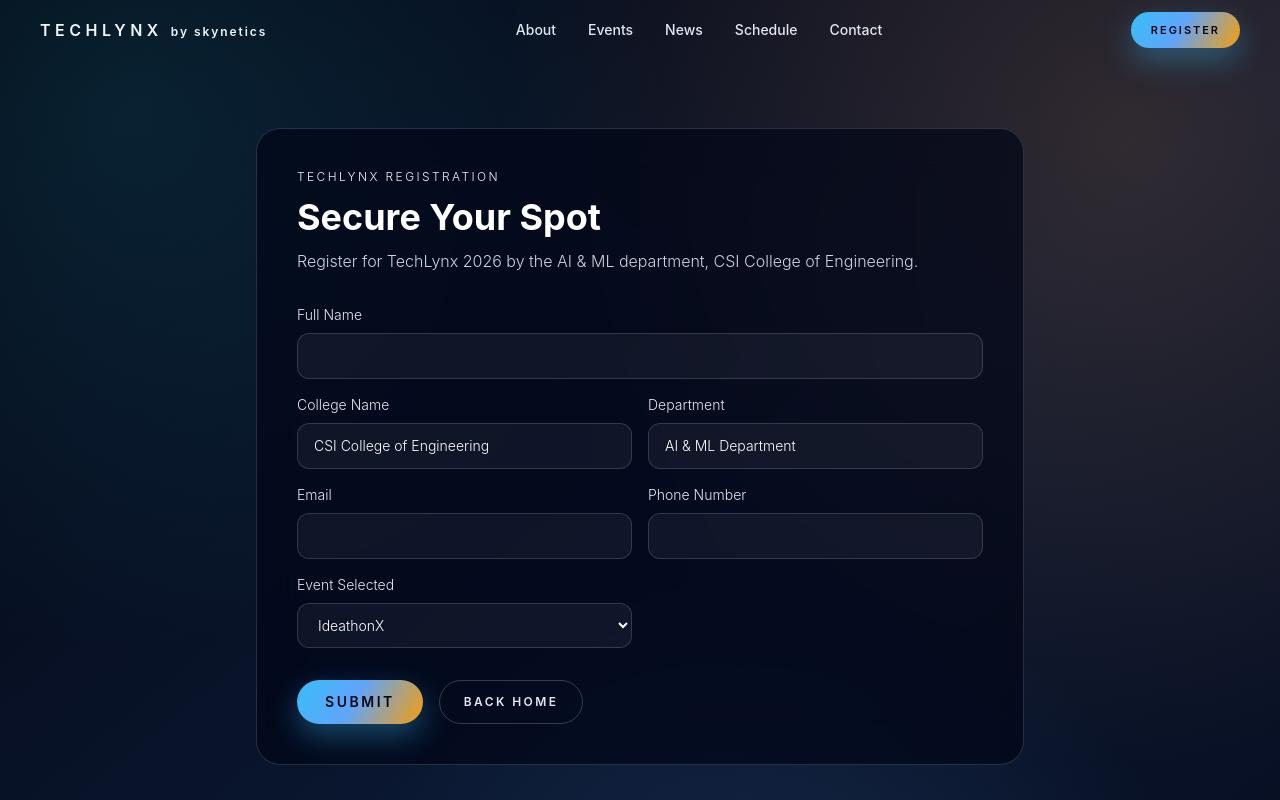
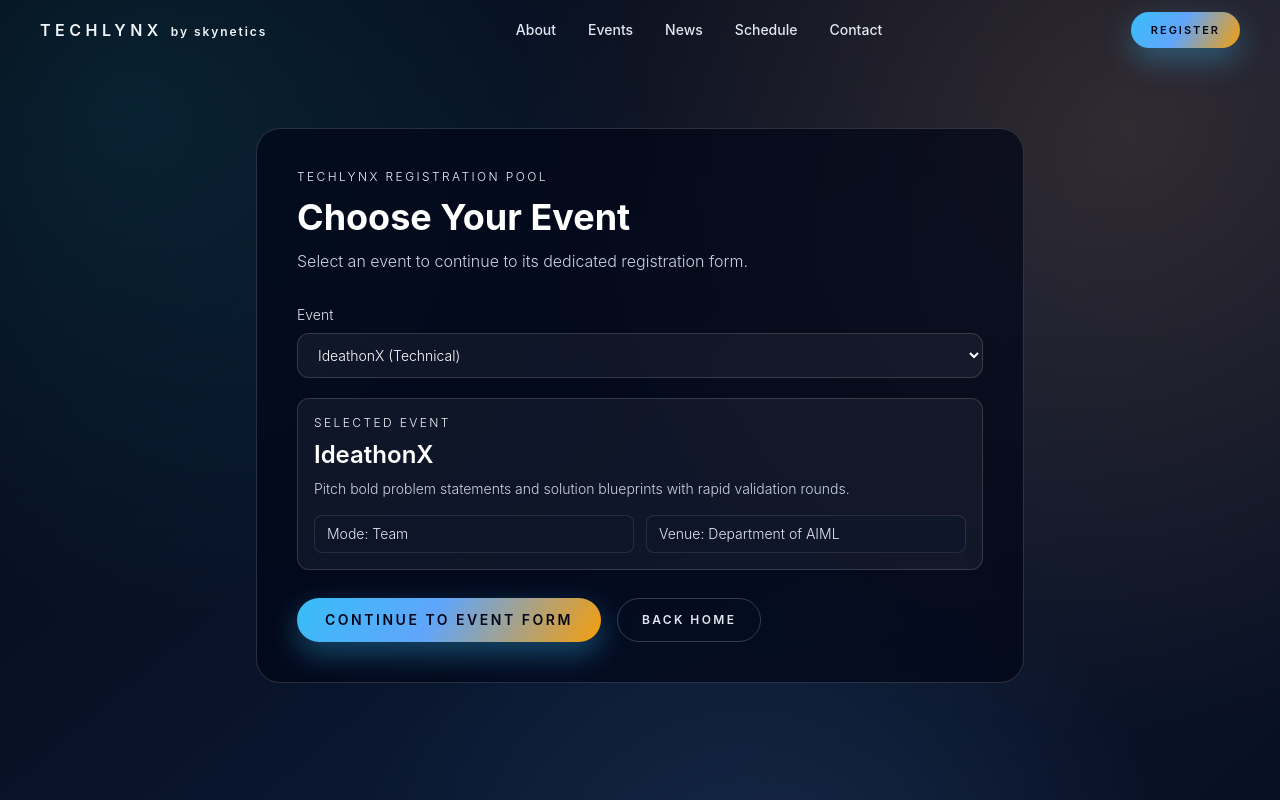
Before and after one commit to gh0st0706/symposium-ML, a React (Vite) app: page /register in a window 1280 px wide. Shown: the top 800 px of the page. Built offline with nearby package versions, Linux system fonts and the light colour scheme.

Commit message:
Wire event-specific registration forms and update event content

```diff
--- a/src/data/events.js
+++ b/src/data/events.js
@@ -2,12 +2,22 @@ import esportsFloatOne from "../assets/1.jpeg";
 import esportsFloatTwo from "../assets/2.jpeg";
 import esportsFloatThree from "../assets/3.jpeg";
 import dogeImage from "../assets/doge.jpeg";
-import reelsIcon from "../assets/Instagram Reels icon in iOS Style.jpeg";
 import lightBulbImage from "../assets/ideathon-bulb.jpeg";
 import laptopHandsImage from "../assets/prompting-laptop.jpeg";
 import promptWordsImage from "../assets/prompting-words.jpeg";
 import talentShowImage from "../assets/talent-show.jpeg";
 import shortFilmImage from "../assets/short-film.jpeg";
+
+const registrationForms = {
+  ideathonx: "https://forms.gle/rqMhA4mUvf7mWLtZ7",
+  "paper-presentation": "https://forms.gle/fwWqcAWQK5K1ZFg68",
+  "algo-auction": "https://forms.gle/FCZkyZnJfdbvfR5g6",
+  prompting: "https://forms.gle/REPLACE_PROMPTING_FORM",
+  esports: "https://forms.gle/4YQT7QTjXZZPkNfT8",
+  "talent-show": "https://forms.gle/r89kk3tt46nC4YT86",
+  "short-film": "https://forms.gle/REPLACE_SHORT_FILM_FORM",
+  "meme-making": "https://forms.gle/REPLACE_MEME_MAKING_FORM"
+};
 
 export const technicalEvents = [
   {
@@ -19,6 +29,7 @@ export const technicalEvents = [
     venue: "Department of AIML",
     icon: "T1",
     prize: "TBA",
+    registrationUrl: registrationForms.ideathonx,
     rules: [
       "Each team must have 2 to 4 members, and all members must register under the same team name.",
       "Ideas must address a real problem and should be original, practical, and clearly explained.",
@@ -35,6 +46,56 @@ export const technicalEvents = [
     ]
   },
   {
+    slug: "paper-presentation",
+    title: "Paper Presentation",
+    category: "Technical",
+    description: "Present research papers, case studies, and technical insights with strong structure and clarity.",
+    mode: "Solo / Team",
+    venue: "Department of AIML",
+    icon: "T1B",
+    prize: "TBA",
+    registrationUrl: registrationForms["paper-presentation"],
+    rules: [
+      "Participants may present individually or as a team, based on event coordinator instructions.",
+      "The paper topic should be original and relevant to technology, engineering, or innovation domains.",
+      "Presenters must bring slides or supporting material in a ready-to-present format.",
+      "The presentation and Q&A must stay within the time limit announced by coordinators.",
+      "Plagiarism or uncredited copied work will lead to direct disqualification.",
+      "Judging will be based on content quality, technical depth, clarity, and presentation skills."
+    ],
+    image: promptWordsImage,
+    floaters: [
+      { type: "image", src: promptWordsImage },
+      { type: "label", label: "Abstract" },
+      { type: "label", label: "Present" }
+    ]
+  },
+  {
+    slug: "algo-auction",
+    title: "Algo Auction",
+    category: "Technical",
+    description: "Compete through strategy-driven bidding rounds, algorithmic problem solving, and fast technical decision-making.",
+    mode: "Team",
+    venue: "Department of AIML",
+    icon: "T1C",
+    prize: "TBA",
+    registrationUrl: registrationForms["algo-auction"],
+    rules: [
+      "Participants must register with the same team name if the event is played in teams.",
+      "Each round will involve bidding, selection, or challenge allocation based on event coordinator rules.",
+      "Teams must complete the allotted problem or task within the announced time limit.",
+      "Unfair collaboration, use of prohibited resources, or rule violations can lead to disqualification.",
+      "All bids, challenge assignments, and scoring decisions recorded by the organizers will be final.",
+      "Judging will consider strategy, correctness, speed, and overall execution across rounds."
+    ],
+    image: laptopHandsImage,
+    floaters: [
+      { type: "image", src: laptopHandsImage },
+      { type: "label", label: "Bid" },
+      { type: "label", label: "Solve" }
+    ]
+  },
+  {
     slug: "prompting",
     title: "Prompting",
     category: "Technical",
@@ -43,6 +104,7 @@ export const technicalEvents = [
     venue: "Department of AIML",
     icon: "T2",
     prize: "TBA",
+    registrationUrl: registrationForms.prompting,
     rules: [
       "This is an individual event, and only one participant is allowed per registration.",
       "Participants must solve the given challenge using prompts, prompt iterations, and clear reasoning.",
@@ -70,6 +132,7 @@ export const nonTechnicalEvents = [
     venue: "Department of AIML",
     icon: "N1",
     prize: "TBA",
+    registrationUrl: registrationForms.esports,
     rules: [
       "Each team must report on time with the full roster before the match schedule begins.",
       "The roster submitted at registration cannot be changed after fixtures are finalized.",
@@ -87,13 +150,14 @@ export const nonTechnicalEvents = [
   },
   {
     slug: "talent-show",
-    title: "Talent Show",
+    title: "Talent Battle",
     category: "Non-Technical",
-    description: "Stage performances that celebrate creativity, confidence, and showmanship.",
+    description: "High-energy stage performances that reward creativity, confidence, and crowd-pulling presence.",
     mode: "Solo / Team",
     venue: "Department of AIML",
     icon: "N2",
     prize: "TBA",
+    registrationUrl: registrationForms["talent-show"],
     rules: [
       "Participants may perform solo or as a team, but the final lineup must be confirmed before the event starts.",
       "Each act must stay within the time limit announced by the event coordinators.",
@@ -105,8 +169,8 @@ export const nonTechnicalEvents = [
     image: talentShowImage,
     floaters: [
       { type: "image", src: talentShowImage },
-      { type: "label", label: "Stage" },
-      { type: "label", label: "Encore" }
+      { type: "label", label: "Battle" },
+      { type: "label", label: "Perform" }
     ]
   }
 ];
@@ -121,6 +185,25 @@ export const preEvents = [
     venue: "Department of AIML",
     icon: "P1",
     prize: "TBA",
+    registrationUrl: registrationForms["short-film"],
+    topics: [
+      {
+        title: "Mental Health Awareness",
+        description: "Build a story around depression, anxiety, student pressure, emotional burnout, and the importance of breaking stigma through empathy and support."
+      },
+      {
+        title: "Cyber Safety & Digital Addiction",
+        description: "Explore online scams, privacy risks, excessive screen dependence, and the real impact of social media on daily life and mental well-being."
+      },
+      {
+        title: "Environmental Protection",
+        description: "Highlight climate change, pollution, plastic waste, and the urgent need for responsible action to protect the planet."
+      },
+      {
+        title: "Women Safety & Empowerment",
+        description: "Focus on harassment, equality, self-defense, confidence, and the importance of creating spaces where women can live and speak freely."
+      }
+    ],
     rules: [
       "Teams must submit an original short film created specifically for the competition.",
       "The film duration must remain within the minimum and maximum limits shared by the organizers.",
@@ -145,6 +228,25 @@ export const preEvents = [
     venue: "Department of AIML",
     icon: "P2",
     prize: "TBA",
+    registrationUrl: registrationForms["meme-making"],
+    topics: [
+      {
+        title: "Drug Abuse Awareness",
+        description: "Create memes that spotlight the dangers of addiction, the impact of peer pressure, and the importance of choosing a healthy path."
+      },
+      {
+        title: "Road Safety Awareness",
+        description: "Focus on safe driving, helmet and seatbelt use, avoiding mobile phone distractions, and the importance of following traffic rules."
+      },
+      {
+        title: "Child Labour Awareness",
+        description: "Use your concept to highlight the harm caused by child labour and the need to protect every child's right to safety, dignity, and learning."
+      },
+      {
+        title: "Importance of Education",
+        description: "Show how education builds opportunity, confidence, and a better future for individuals, families, and society."
+      }
+    ],
     rules: [
       "This is an individual event, and each participant may submit only the number of entries allowed by the coordinators.",
       "Memes must be original and relevant to the event theme, technology, or student culture prompt provided.",
@@ -159,30 +261,6 @@ export const preEvents = [
       { type: "label", label: "Caption" },
       { type: "label", label: "Punchline" }
     ]
-  },
-  {
-    slug: "reels-making",
-    title: "Reels Making",
-    category: "Pre-Event",
-    description: "Craft fast, engaging reels that capture TechLynx energy.",
-    mode: "Solo",
-    venue: "Department of AIML",
-    icon: "P3",
-    prize: "TBA",
-    rules: [
-      "Participants must create and submit an original reel aligned with the TechLynx theme or event brief.",
-      "The reel should follow the duration and aspect ratio guidelines announced by the coordinators.",
-      "Only copyright-safe audio, visuals, and editing assets should be used in the final submission.",
-      "The final reel must be submitted before the deadline in the required format or platform link.",
-      "Entries with inappropriate content, plagiarism, or reused public reels will be rejected.",
-      "Judging will focus on creativity, storytelling, editing quality, and audience appeal."
-    ],
-    image: reelsIcon,
-    floaters: [
-      { type: "image", src: reelsIcon },
-      { type: "label", label: "Shoot" },
-      { type: "label", label: "Cut" }
-    ]
   }
 ];
 
--- a/src/pages/Register.jsx
+++ b/src/pages/Register.jsx
@@ -1,69 +1,43 @@
 import { motion } from "framer-motion";
-import { useState } from "react";
-import { Link } from "react-router-dom";
+import { useEffect, useState } from "react";
+import { Link, useLocation } from "react-router-dom";
+import { eventBySlug, events } from "../data/events";
 
-const initialState = {
-  fullName: "",
-  collegeName: "CSI College of Engineering",
-  department: "AI & ML Department",
-  email: "",
-  phoneNumber: "",
-  eventSelected: "IdeathonX"
-};
-
-const FORM_ENDPOINT =
-  "https://docs.google.com/forms/d/e/1FAIpQLSfwMt-Ej7Ox0s6n8SgiuYz9DOwGV1_dSjpfr1NYnZ8iwZhrlQ/formResponse";
+const isConfiguredFormUrl = (url) => Boolean(url && !url.includes("REPLACE_"));
 
 function Register() {
-  const [formData, setFormData] = useState(initialState);
-  const [isSubmitting, setIsSubmitting] = useState(false);
+  const location = useLocation();
+  const initialSlugFromState = location.state?.eventSlug;
+  const defaultSlug = eventBySlug[initialSlugFromState] ? initialSlugFromState : events[0]?.slug || "";
+
+  const [selectedSlug, setSelectedSlug] = useState(defaultSlug);
   const [statusMessage, setStatusMessage] = useState("");
-  const [statusType, setStatusType] = useState("idle");
+  const selectedEvent = eventBySlug[selectedSlug];
 
-  const onChange = (event) => {
-    const { name, value } = event.target;
-    setFormData((prev) => ({ ...prev, [name]: value }));
-  };
+  useEffect(() => {
+    const stateSlug = location.state?.eventSlug;
+    if (stateSlug && eventBySlug[stateSlug]) {
+      setSelectedSlug(stateSlug);
+    }
+  }, [location.state]);
 
-  const onSubmit = async (event) => {
+  const onSubmit = (event) => {
     event.preventDefault();
+
+    if (!selectedEvent) {
+      setStatusMessage("Please choose an event first.");
+      return;
+    }
+
+    if (!isConfiguredFormUrl(selectedEvent.registrationUrl)) {
+      setStatusMessage(
+        `Form link for ${selectedEvent.title} is not configured yet. Update registrationUrl in src/data/events.js.`
+      );
+      return;
+    }
+
     setStatusMessage("");
-
-    setIsSubmitting(true);
-
-    const payload = {
-      "entry.2136022271": formData.fullName.trim(),
-      "entry.1235525554": formData.collegeName.trim(),
-      "entry.2283655": formData.department.trim(),
-      "entry.1732981227": formData.email.trim(),
-      "entry.230629987": formData.phoneNumber.trim(),
-      "entry.916226209": formData.eventSelected
-    };
-
-    try {
-      await fetch(FORM_ENDPOINT, {
-        method: "POST",
-        mode: "no-cors",
-        headers: {
-          "Content-Type": "application/x-www-form-urlencoded"
-        },
-        body: new URLSearchParams(payload).toString()
-      });
-
-      setStatusType("success");
-      setStatusMessage("Registration submitted. Your data has been saved to Google Forms.");
-      setFormData(initialState);
-    } catch (error) {
-      setStatusType("error");
-      const message = error?.message || "Submission failed. Please try again in a few moments.";
-      setStatusMessage(
-        message.includes("Failed to fetch")
-          ? "Registration submission failed. Please check your connection and try again."
-          : message
-      );
-    } finally {
-      setIsSubmitting(false);
-    }
+    window.location.assign(selectedEvent.registrationUrl);
   };
 
   return (
@@ -74,52 +48,56 @@ function Register() {
         transition={{ duration: 0.55 }}
         className="mx-auto w-full max-w-3xl rounded-3xl border border-white/15 bg-slate-950/70 p-8 backdrop-blur-xl md:p-10"
       >
-        <p className="text-xs uppercase tracking-[0.2em] text-cyan-300">TechLynx Registration</p>
-        <h1 className="mt-3 font-display text-3xl font-bold text-white md:text-4xl">Secure Your Spot</h1>
-        <p className="mt-3 text-slate-300">Register for TechLynx 2026 by the AI &amp; ML department, CSI College of Engineering.</p>
+        <p className="text-xs uppercase tracking-[0.2em] text-cyan-300">TechLynx Registration Pool</p>
+        <h1 className="mt-3 font-display text-3xl font-bold text-white md:text-4xl">Choose Your Event</h1>
+        <p className="mt-3 text-slate-300">
+          Select an event to continue to its dedicated registration form.
+        </p>
 
-        <form onSubmit={onSubmit} className="mt-8 grid gap-4 md:grid-cols-2">
-          <label className="text-sm text-slate-200 md:col-span-2">
-            Full Name
-            <input className="mt-2 w-full rounded-xl border border-white/15 bg-white/5 px-4 py-3 text-white outline-none ring-cyan-300/40 focus:ring" name="fullName" value={formData.fullName} onChange={onChange} required />
-          </label>
+        <form onSubmit={onSubmit} className="mt-8 grid gap-5">
           <label className="text-sm text-slate-200">
-            College Name
-            <input className="mt-2 w-full rounded-xl border border-white/15 bg-white/5 px-4 py-3 text-white outline-none ring-cyan-300/40 focus:ring" name="collegeName" value={formData.collegeName} onChange={onChange} required />
-          </label>
-          <label className="text-sm text-slate-200">
-            Department
-            <input className="mt-2 w-full rounded-xl border border-white/15 bg-white/5 px-4 py-3 text-white outline-none ring-cyan-300/40 focus:ring" name="department" value={formData.department} onChange={onChange} required />
-          </label>
-          <label className="text-sm text-slate-200">
-            Email
-            <input type="email" className="mt-2 w-full rounded-xl border border-white/15 bg-white/5 px-4 py-3 text-white outline-none ring-cyan-300/40 focus:ring" name="email" value={formData.email} onChange={onChange} required />
-          </label>
-          <label className="text-sm text-slate-200">
-            Phone Number
-            <input className="mt-2 w-full rounded-xl border border-white/15 bg-white/5 px-4 py-3 text-white outline-none ring-cyan-300/40 focus:ring" name="phoneNumber" value={formData.phoneNumber} onChange={onChange} required pattern="[0-9]{10}" title="Enter a 10-digit phone number" />
-          </label>
-          <label className="text-sm text-slate-200">
-            Event Selected
-            <select className="mt-2 w-full rounded-xl border border-white/15 bg-white/5 px-4 py-3 text-white outline-none ring-cyan-300/40 focus:ring" name="eventSelected" value={formData.eventSelected} onChange={onChange}>
-              <option className="bg-slate-900">IdeathonX</option>
-              <option className="bg-slate-900">Prompting</option>
-              <option className="bg-slate-900">eSports</option>
-              <option className="bg-slate-900">Talent Show</option>
-              <option className="bg-slate-900">Short Film</option>
-              <option className="bg-slate-900">Meme Making</option>
-              <option className="bg-slate-900">Reels Making</option>
+            Event
+            <select
+              className="mt-2 w-full rounded-xl border border-white/15 bg-white/5 px-4 py-3 text-white outline-none ring-cyan-300/40 focus:ring"
+              name="eventSlug"
+              value={selectedSlug}
+              onChange={(event) => {
+                setSelectedSlug(event.target.value);
+                setStatusMessage("");
+              }}
+              required
+            >
+              {events.map((eventItem) => (
+                <option key={eventItem.slug} value={eventItem.slug} className="bg-slate-900">
+                  {eventItem.title} ({eventItem.category})
+                </option>
+              ))}
             </select>
           </label>
-          {statusMessage ? (
-            <p className={`md:col-span-2 text-sm ${statusType === "error" ? "text-rose-300" : "text-emerald-300"}`}>
-              {statusMessage}
-            </p>
+
+          {selectedEvent ? (
+            <div className="rounded-xl border border-white/15 bg-white/5 p-4">
+              <p className="text-xs uppercase tracking-[0.2em] text-cyan-300">Selected Event</p>
+              <h2 className="mt-2 font-display text-2xl font-semibold text-white">{selectedEvent.title}</h2>
+              <p className="mt-2 text-sm text-slate-300">{selectedEvent.description}</p>
+              <div className="mt-4 grid gap-3 sm:grid-cols-2">
+                <p className="rounded-lg border border-white/10 bg-slate-900/45 px-3 py-2 text-sm text-slate-200">
+                  Mode: {selectedEvent.mode}
+                </p>
+                <p className="rounded-lg border border-white/10 bg-slate-900/45 px-3 py-2 text-sm text-slate-200">
+                  Venue: {selectedEvent.venue}
+                </p>
+              </div>
+            </div>
           ) : null}
 
-          <div className="mt-4 flex flex-wrap gap-4 md:col-span-2">
-            <button type="submit" disabled={isSubmitting} className="gradient-btn disabled:cursor-not-allowed disabled:opacity-70">
-              {isSubmitting ? "Submitting..." : "Submit"}
+          {statusMessage ? (
+            <p className="text-sm text-rose-300">{statusMessage}</p>
+          ) : null}
+
+          <div className="mt-2 flex flex-wrap gap-4">
+            <button type="submit" className="gradient-btn">
+              Continue to Event Form
             </button>
             <Link to="/" className="inline-flex items-center justify-center rounded-full border border-white/20 px-6 py-3 text-xs font-semibold uppercase tracking-[0.2em] text-slate-200 hover:border-cyan-300/60 hover:text-cyan-200">
               Back Home
--- a/src/sections/Contact.jsx
+++ b/src/sections/Contact.jsx
@@ -4,8 +4,7 @@ const contacts = [
   { label: "Symposium", value: "TechLynx 2026" },
   { label: "Department", value: "AI & ML Department, CSI College of Engineering" },
   { label: "Email", value: "skynetics.aiml@gmail.com" },
-  { label: "Coordinator", value: "6385788779" },
-  { label: "Support", value: "+91 91234 56789" }
+  { label: "Coordinator", value: "+91 6385788779" }
 ];
 
 function Contact() {
--- a/src/sections/Events.jsx
+++ b/src/sections/Events.jsx
@@ -42,7 +42,7 @@ function Events() {
 
       <div className="mt-12">
         <h3 className="font-display text-2xl font-semibold text-rose-200">Pre-Events</h3>
-        <div className="mt-5 grid gap-6 md:grid-cols-3">
+        <div className="mt-5 grid gap-6 md:grid-cols-2">
           {preEvents.map((event) => (
             <Link key={event.slug} to={`/events/${event.slug}`} className="block">
               <EventCard event={event} />
--- a/src/sections/Schedule.jsx
+++ b/src/sections/Schedule.jsx
@@ -2,9 +2,9 @@ import { motion } from "framer-motion";
 
 const schedule = [
   { time: "09:00 AM", title: "Inauguration | TechLynx Opening", note: "Welcome address by AI & ML Department" },
-  { time: "10:00 AM", title: "Technical Arena Opens", note: "IdeathonX + Prompting challenges begin" },
-  { time: "12:30 PM", title: "Non-Technical Arena Opens", note: "eSports brackets and Talent Show rounds" },
-  { time: "02:30 PM", title: "Pre-Event Highlights", note: "Short Film, Meme Making, Reels Making showcases" },
+  { time: "10:00 AM", title: "Technical Arena Opens", note: "IdeathonX + Paper Presentation + Algo Auction + Prompting challenges begin" },
+  { time: "12:30 PM", title: "Non-Technical Arena Opens", note: "eSports brackets and Talent Battle rounds" },
+  { time: "02:30 PM", title: "Pre-Event Highlights", note: "Short Film and Meme Making showcases" },
   { time: "04:00 PM", title: "Demo and Showcase Session", note: "Team pitches, prototype walk-throughs" },
   { time: "05:30 PM", title: "Valediction and Awards", note: "Prize distribution and closing ceremony" }
 ];
```
Also changed, not shown: src/pages/EventDetail.jsx (+40 -3 lines).
